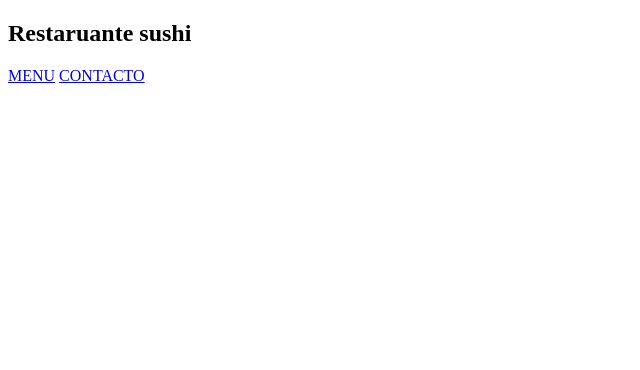
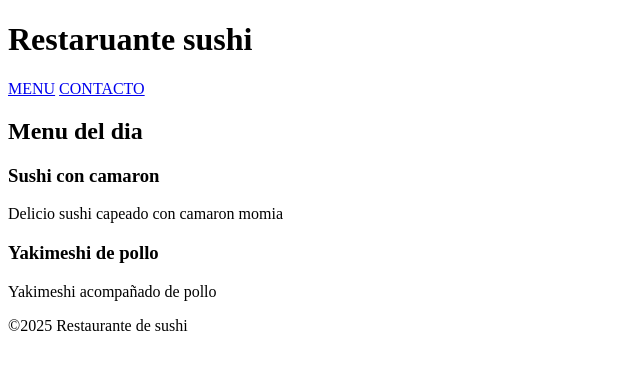
Before and after one commit to hmarck97/restaurante, a plain HTML site: page frontend/index.html in a window 1280 px wide. Shown: the whole page, without its empty margins (0-640 px from the left). Drawn offline with Linux system fonts and the light colour scheme.

Commit message:
Añadir dos platillos y los links

```diff
--- a/frontend/index.html
+++ b/frontend/index.html
@@ -3,17 +3,32 @@
 <head>
     <meta charset="UTF-8">
     <meta name="viewport" content="width=device-width, initial-scale=1.0">
+    <link rel="stylesheet" href="style.css">
     <title>Restaurante</title>
 </head>
 <body>
-    <section>
-        <header>
+    <header>
             <h1>Restaruante sushi</h1>
             <nav>
                 <a href="#menu">MENU</a>
                 <a href="#contacto">CONTACTO</a>
             </nav>
-        </header>
+    </header>
+    <section id="menu">
+        <h2>Menu del dia</h2>
+        <div class="plato">
+            <h3>Sushi con camaron</h3>
+            <p>Delicio sushi capeado con camaron momia</p>
+        </div>
+        <div class="plato">
+            <h3>Yakimeshi de pollo</h3>
+            <p>Yakimeshi acompañado de pollo</p>
+        </div>
     </section>
+    <footer>
+        <p>&copy;2025 Restaurante de sushi</p>
+    </footer>
+    <script src="scrpit.js"></script>
+
 </body>
 </html>
```
